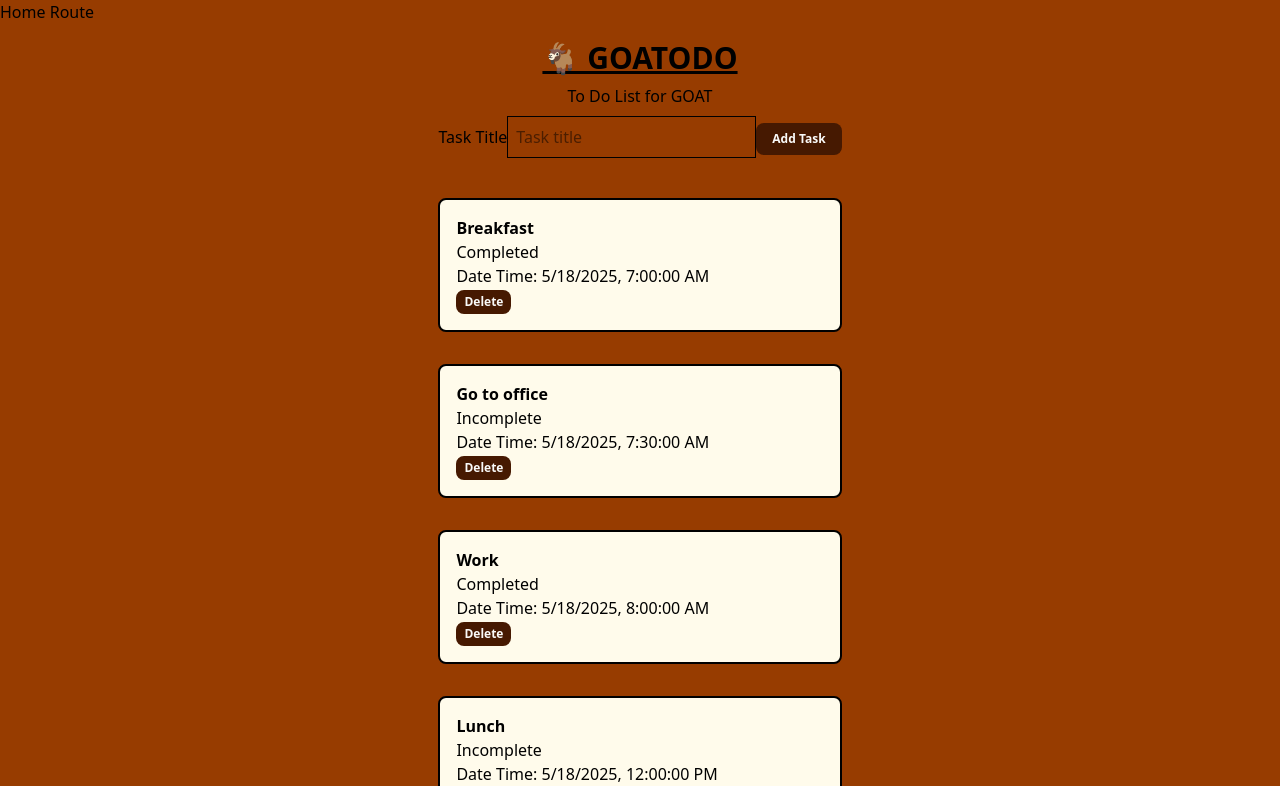
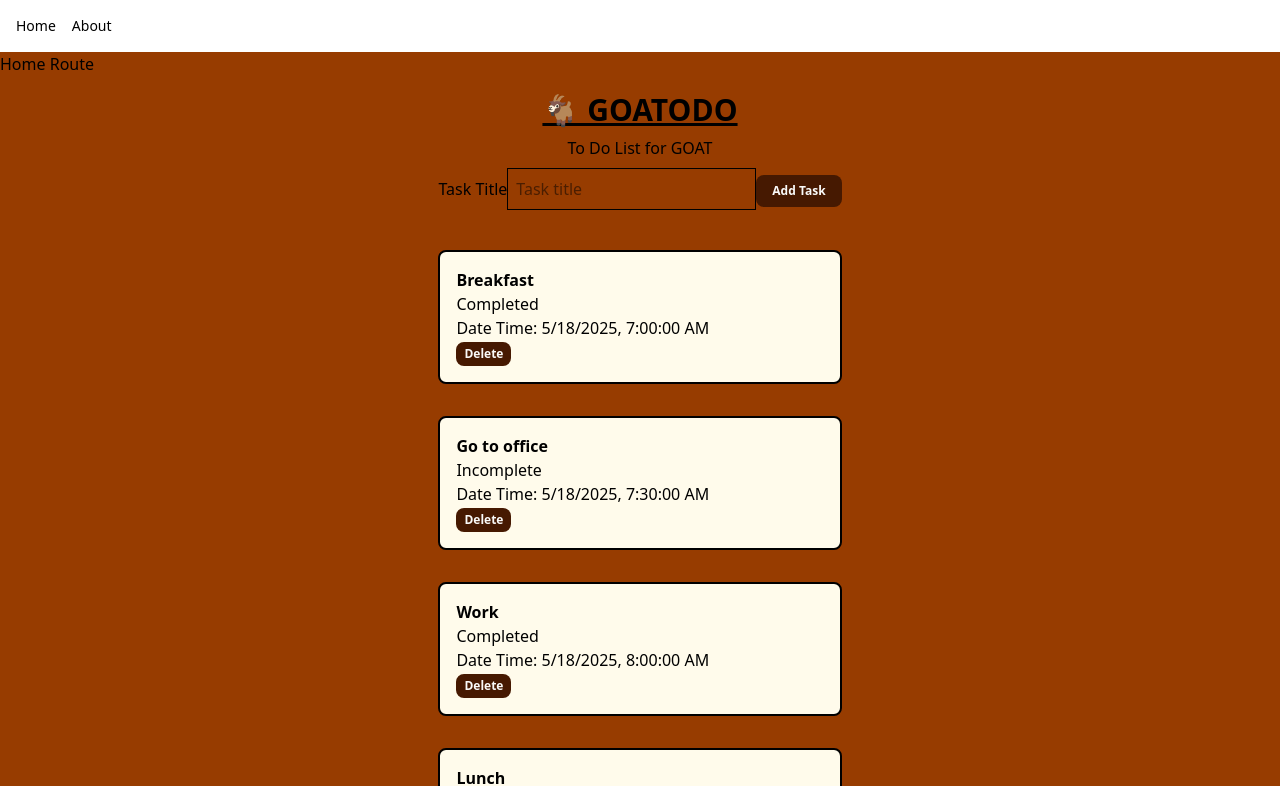
Before and after one commit to siabillalquba/goatodo, a React (Vite) app: page / in a window 1280 px wide. Shown: the top 786 px of the page. Built offline with nearby package versions, Linux system fonts and the light colour scheme.

Commit message:
feat: navigation links

```diff
--- a/src/main.tsx
+++ b/src/main.tsx
@@ -1,5 +1,5 @@
 import { createRoot } from "react-dom/client";
-import { BrowserRouter, Routes, Route } from "react-router";
+import { BrowserRouter, Routes, Route, Link } from "react-router";
 
 import "./index.css";
 import { HomeRoute } from "./routes/home";
@@ -7,6 +7,17 @@ import { AboutRoute } from "./routes/about";
 
 createRoot(document.getElementById("root")!).render(
   <BrowserRouter>
+    <nav className="bg-white p-4 text-sm">
+      <ul className="flex gap-4">
+        <li>
+          <Link to="/">Home</Link>
+        </li>
+        <li>
+          <Link to="/about">About</Link>
+        </li>
+      </ul>
+    </nav>
+
     <Routes>
       <Route path="/" element={<HomeRoute />} />
       <Route path="/about" element={<AboutRoute />} />
```
